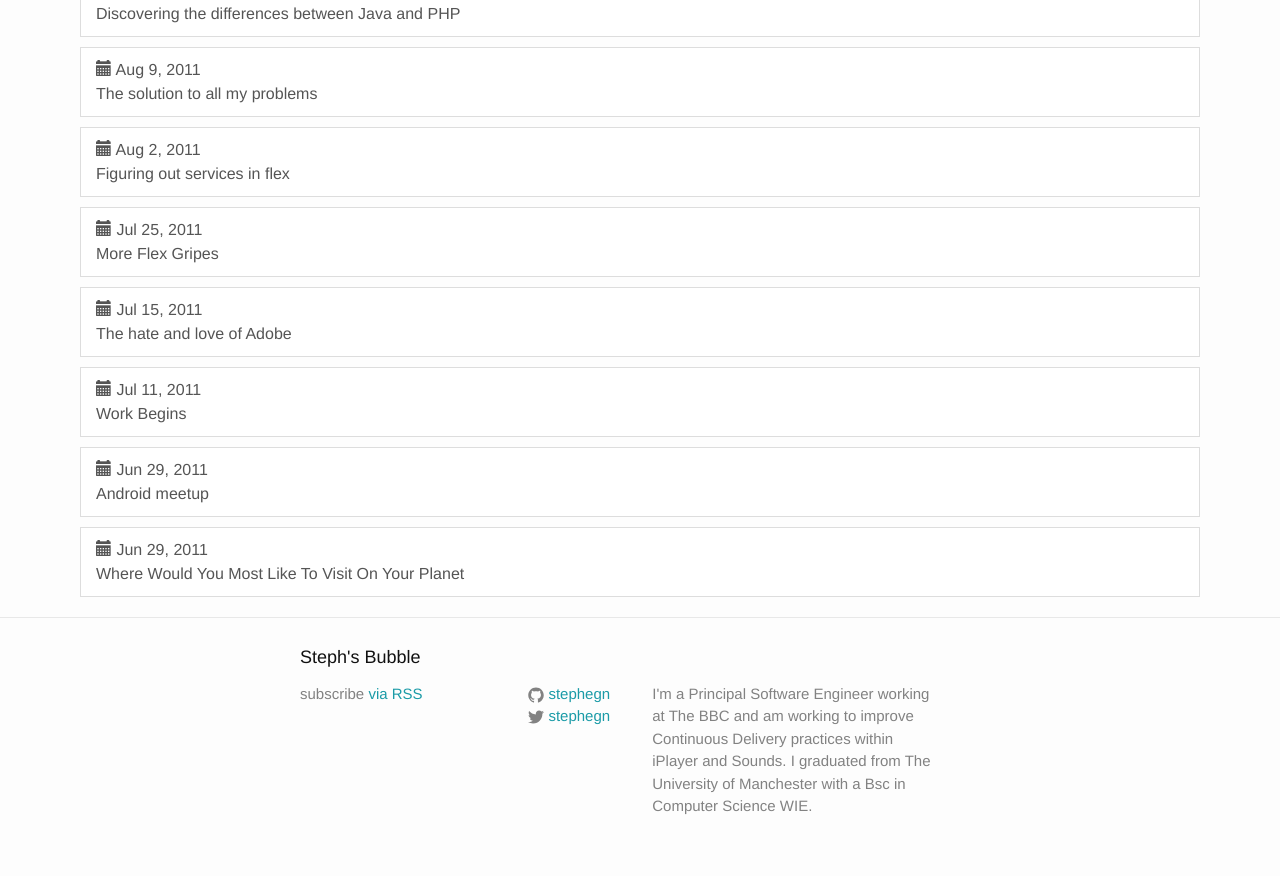
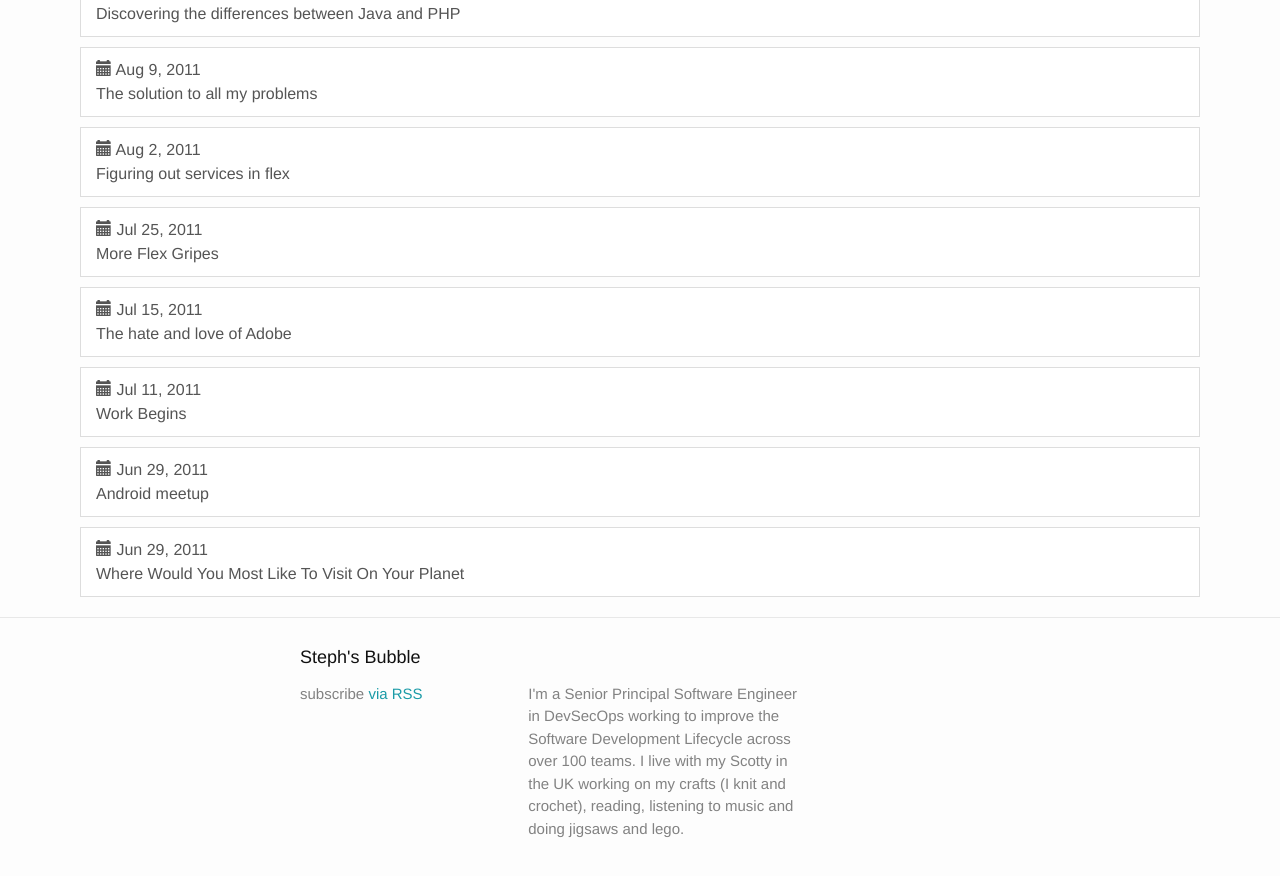
Before and after one commit to stephegn/stephegn.github.io, a Jekyll site: the page built from index.html, in a window 1280 px wide and 900 px high, scrolled down 2351 px. Shown: the top 876 px of the window. Built offline with Jekyll 4.4.1, drawn with Linux system fonts in a browser that asks for light colours; nearby versions of some CDN libraries.

```diff
--- a/_config.yml
+++ b/_config.yml
@@ -8,12 +8,9 @@
 # Site settings
 title: Steph's Bubble
 description: > # this means to ignore newlines until "baseurl:"
-  I'm a Principal Software Engineer working at The BBC and am working to improve Continuous Delivery practices within iPlayer and Sounds.
-  I graduated from The University of Manchester with a Bsc in Computer Science WIE.
+  I'm a Senior Principal Software Engineer in DevSecOps working to improve the Software Development Lifecycle across over 100 teams. I live with my Scotty in the UK working on my crafts (I knit and crochet), reading, listening to music and doing jigsaws and lego.
 baseurl: "" # the subpath of your site, e.g. /blog
 url: "http://stephegn.github.io" # the base hostname & protocol for your site
-twitter_username: stephegn
-github_username:  stephegn
 
 # Build settings
 markdown: kramdown
--- a/_includes/footer.html
+++ b/_includes/footer.html
@@ -11,23 +11,6 @@
           <li>subscribe <a href="{{ "/feed.xml" | prepend: site.baseurl }}">via RSS</a></li>
         </ul>
       </div>
-
-      <div class="footer-col footer-col-2">
-        <ul class="social-media-list">
-          {% if site.github_username %}
-          <li>
-            {% include icon-github.html username=site.github_username %}
-          </li>
-          {% endif %}
-
-          {% if site.twitter_username %}
-          <li>
-            {% include icon-twitter.html username=site.twitter_username %}
-          </li>
-          {% endif %}
-        </ul>
-      </div>
-
       <div class="footer-col footer-col-3">
         <p>{{ site.description }}</p>
       </div>
--- a/_includes/icon-github.html
+++ /dev/null
@@ -1 +0,0 @@
-<a href="https://github.com/{{ include.username }}"><span class="icon icon--github">{% include icon-github.svg %}</span><span class="username">{{ include.username }}</span></a>
--- a/_includes/icon-twitter.html
+++ /dev/null
@@ -1 +0,0 @@
-<a href="https://twitter.com/{{ include.username }}"><span class="icon icon--twitter">{% include icon-twitter.svg %}</span><span class="username">{{ include.username }}</span></a>
```
Also changed, not shown: Gemfile (+14 -1 lines), about.md (+2 -11 lines), Gemfile.lock (added), README.md, _includes/icon-github.svg (deleted), _includes/icon-twitter.svg (deleted).
